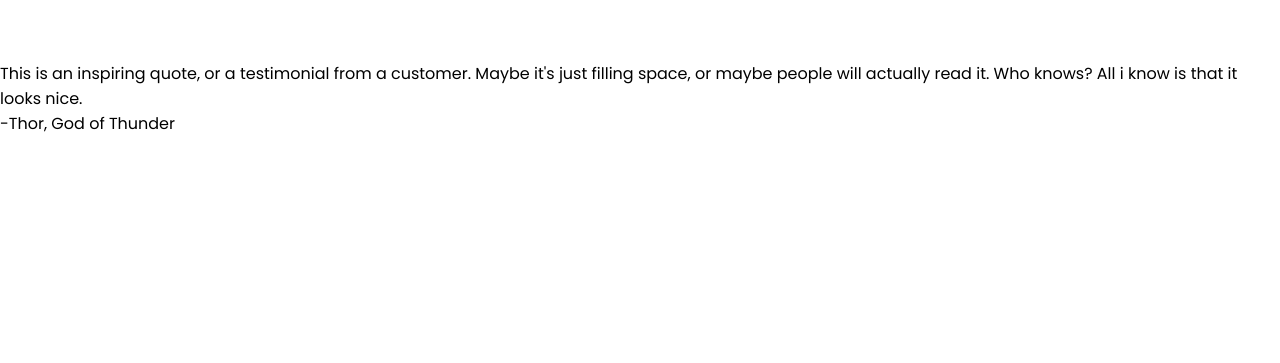
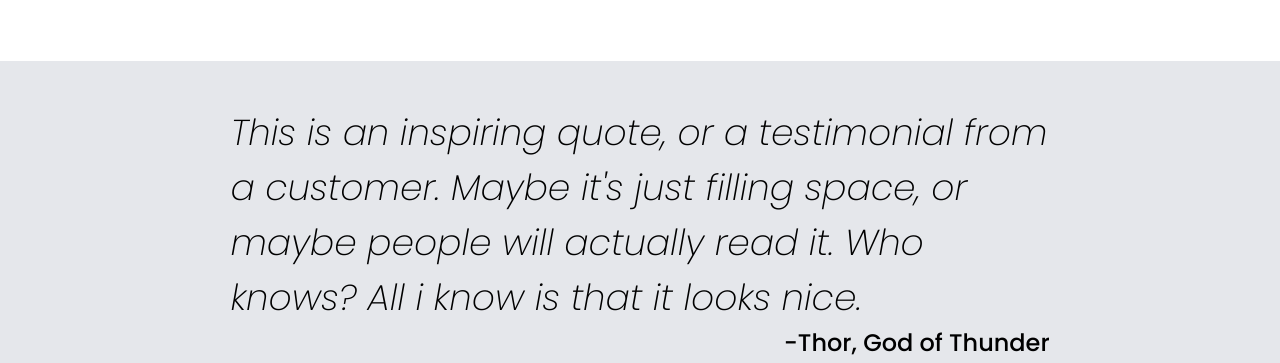
Before and after one commit to gabrielg2020/odin-landing-page, a plain HTML site: page website/index.html in a window 1280 px wide. Shown: the part 789-1152 px from the top of the page. Before the commit the page ends 925 px from the top, so only its background shows below. Drawn offline with Linux system fonts and the light colour scheme; a web font is replaced by a local one.

Commit message:
Completed quote added styling

```diff
--- a/website/style.css
+++ b/website/style.css
@@ -110,6 +110,27 @@
     text-align: center;
 }
 
+.quote-content {
+    display: flex;
+    flex-direction: column;
+    padding: 1% 18% 5% 18%;
+    background-color: #E5E7EB;
+
+}
+
+.quote {
+    font-size: 36px;
+    font-weight: 200;
+    font-style: italic;
+    margin-top: 32px;
+}
+
+.quote-by {
+    align-self: flex-end;
+    font-size: 24px;
+    font-weight: 500;
+}
+
 a {
     text-decoration: none;
 }
```
Also changed, not shown: website/index.html (+1 -0 lines).
